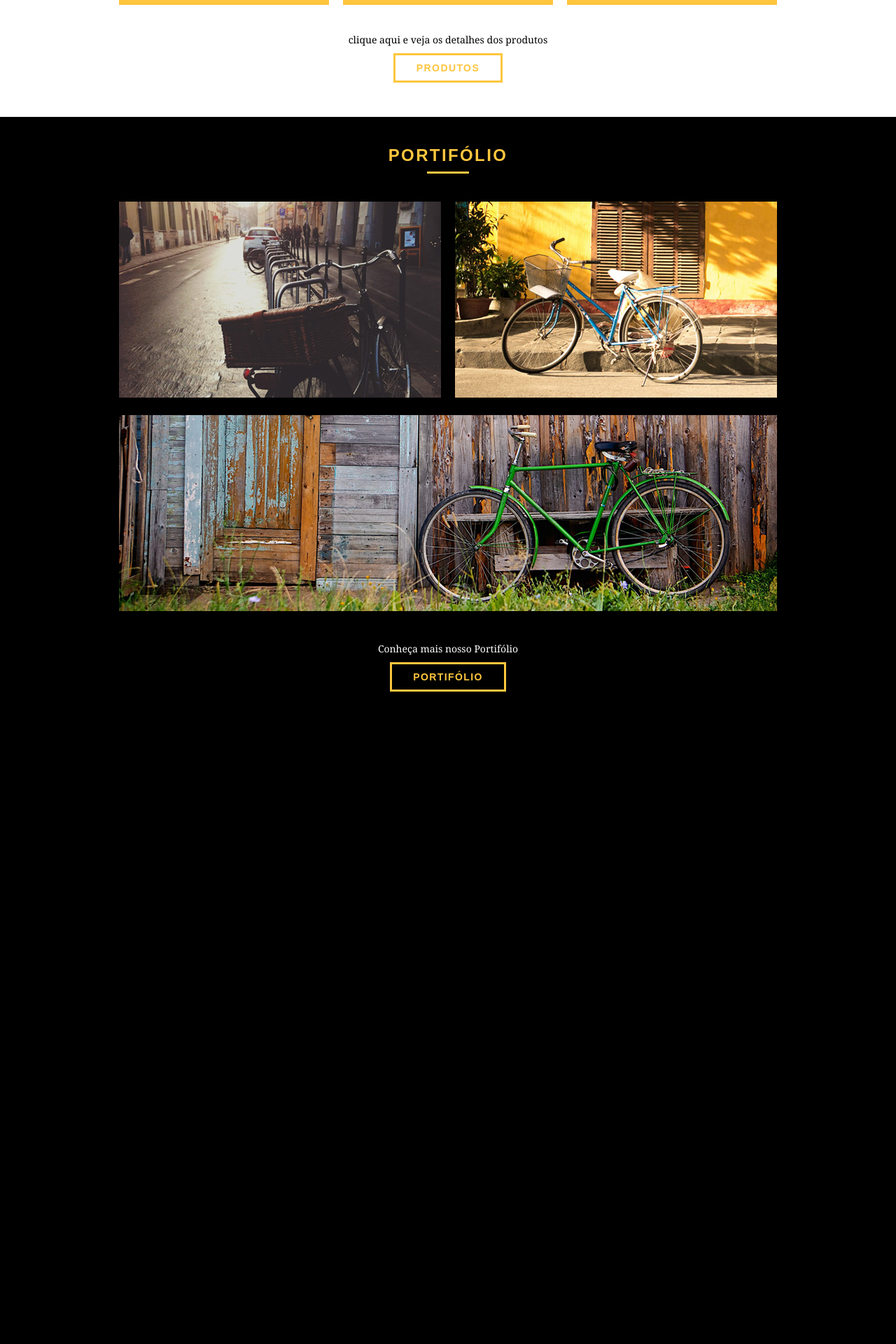
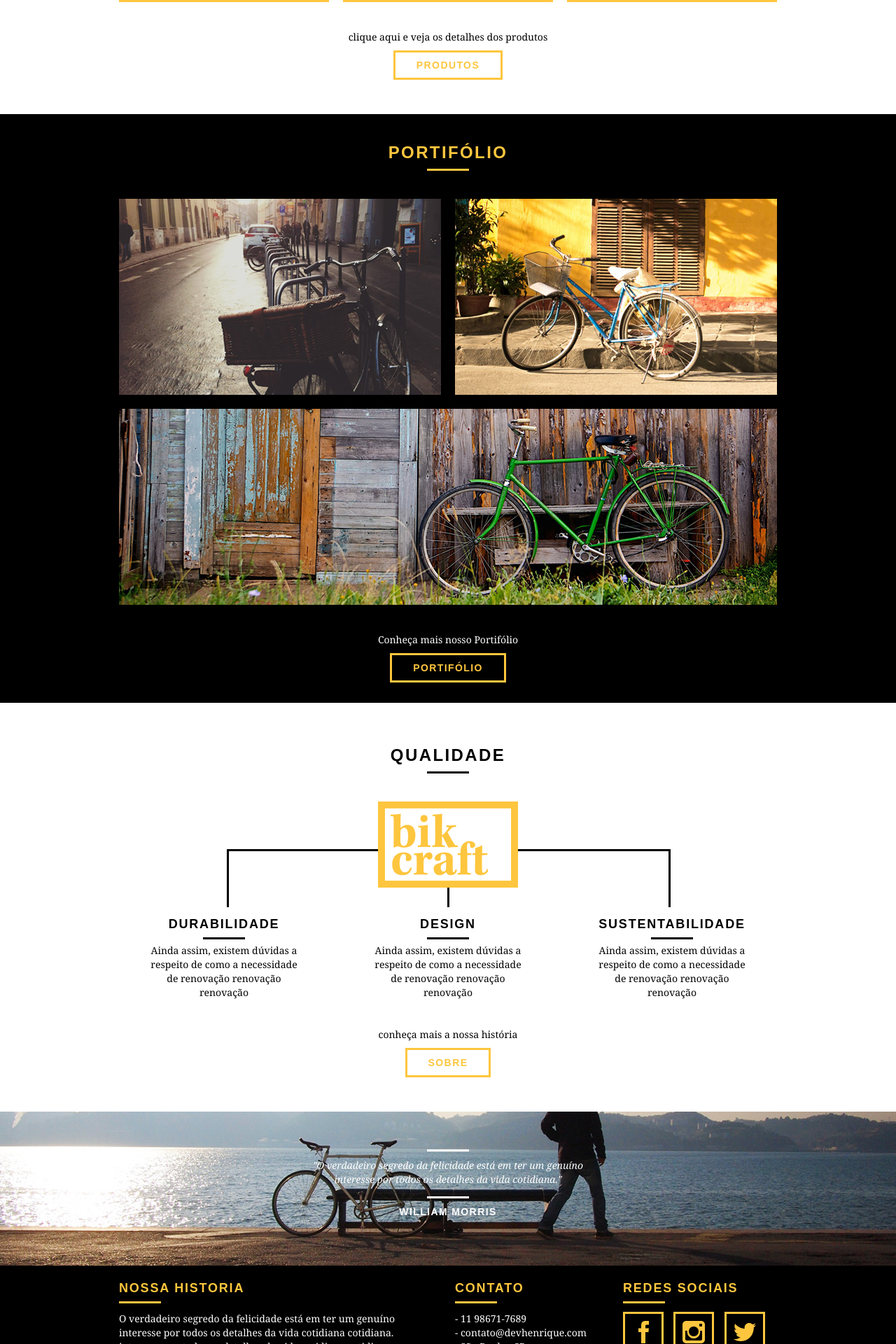
Before and after one commit to BricksSoldier2094/bikcraft.github.io, a PHP site: page / in a window 1280 px wide. Shown: the part 880-2800 px from the top of the page at 70% size. Before the commit the page ends 1868 px from the top, so only its background shows below. Run offline with PHP 8.4, Linux system fonts and the light colour scheme.

Commit message:
Home finished
Concluido a marcação e estilo da pagina home.

```diff
--- a/web/css/style.css
+++ b/web/css/style.css
@@ -8,6 +8,10 @@ p{
     font-family: Georgia, 'Times New Roman', Times, serif;
     font-size: 14px;
     line-height: 20px;
+}
+
+img {
+    display: block;
 }
 
 
@@ -210,3 +214,122 @@ p{
 .portfolio .call p{
     color: #fff;
 }
+
+/* QUALIDADE */
+.qualidade{
+    padding: 60px 0;
+}
+
+.qualidade::after{
+    content: "";
+    width: 634px;
+    height: 83px;
+    display: block;
+    background: url("../img/linhas.png") no-repeat center;
+    position: absolute;
+    top: 209px;
+    right: 162px;
+    z-index: -1;
+}
+
+.qualidade img{
+    margin: 0 auto;
+}
+
+.qualidade_lista{
+    padding-top: 20px
+}
+
+.qualidade_lista li{
+    text-align: center;
+    padding: 0 40px;
+}
+
+.qualidade_lista li h3{
+    font-weight: bold;
+    font-size: 18px;
+    line-height: 25px;
+    text-transform: uppercase;
+    letter-spacing: .1em;
+    margin-top: 20px;
+
+}
+
+.qualidade_lista li h3::after{
+    content: "";
+    display: block;
+    width: 60px;
+    height: 3px;
+    background: #000;
+    margin: 6px auto;
+}
+
+/* QUBERA */
+.quebra{
+    width: 100%;
+    height: 220px;
+    background: url("../img/bg-footer.jpg") no-repeat center;
+    background-size: cover;
+    text-align: center;
+    padding-top: 40px;
+}
+
+.quebra .quote-externo{
+    max-width: 400px;
+}
+
+.footer{
+    width: 100%;
+    background: #000;
+    color: #fff;
+    padding: 20px 0;
+}
+
+.footer h3{
+    font-size: 18px;
+    line-height: 25px;
+    color: #fec63e;
+    text-transform: uppercase;
+    letter-spacing: .1em;
+    font-weight: bold;
+}
+
+.footer h3::after{
+    content: "";
+    display: block;
+    width: 60px;
+    height: 3px;
+    background: #fec63e;
+    margin: 6px 0 12px 0;
+}
+
+.footer_historia{
+    padding-right: 40px;
+}
+
+.footer_contato  ul li{
+    font-size: 14px;
+    line-height: 20px;
+    font-family: Georgia, 'Times New Roman', Times, serif;
+}
+
+.footer_redes ul li{
+    display: inline-block;
+    margin-right: 10px;
+}
+
+.footer_redes ul li a{
+    border: 3px solid #fec63e;
+    display: block;
+    padding: 10px;
+}
+
+.footer_redes ul li a:hover{
+    border-color: #fff;
+}
+
+.copy{
+    width: 100%;
+    background: #fec63e;
+    padding: 20px 0;
+}
--- a/web/index.html
+++ b/web/index.html
@@ -11,6 +11,7 @@
 	</head>
 	<body>
 
+		<!--Header-->
 		<header class="header">
 			<!--container principal-->
 			<div class="container">
@@ -109,5 +110,89 @@
 
 		</section>
 
+		<!--Section de qualidade-->
+		<section class="qualidade container">
+			<h2 class="subtitulo">Qualidade</h2>
+			<img src="img/bikcraft-qualidade.png" alt="Bikcraft">
+			<ul class="qualidade_lista ">
+				<li class="grid-1-3">
+					<h3>Durabilidade</h3>
+					<p>Ainda assim, existem dúvidas a respeito de como a necessidade de renovação renovação renovação</p>
+				</li>
+
+				<li class="grid-1-3">
+					<h3>Design</h3>
+					<p>Ainda assim, existem dúvidas a respeito de como a necessidade de renovação renovação renovação</p>
+				</li>
+
+				<li class="grid-1-3">
+					<h3>Sustentabilidade</h3>
+					<p>Ainda assim, existem dúvidas a respeito de como a necessidade de renovação renovação renovação</p>
+				</li>
+			</ul>
+
+			<div class="call">
+				<p>conheça mais a nossa história</p>
+				<a href="portfolio.html" class="btn btn-preto">Sobre</a>
+			</div>
+
+		</section>
+
+		<!--Section de footer-->
+		<section class="quebra">
+			<blockquote class="quote-externo container">
+				<p>"O verdadeiro segredo da felicidade está em ter um genuíno
+				interesse por todos os detalhes da vida cotidiana."</p>
+			<cite>
+				WILLIAM MORRIS
+			</cite>
+			</blockquote>
+		</section>
+
+		<footer>
+			<div class="footer">
+				<div class="container">
+					<!--Nossa historia-->
+					<div class="grid-8 footer_historia">
+						<h3>NOSSA HISTORIA</h3>
+						<p>O verdadeiro segredo da felicidade está em ter um genuíno interesse por todos os detalhes da vida cotidiana cotidiana.
+						interesse por todos os detalhes da vida cotidiana cotidiana.</p>
+					</div>
+
+					<!--contato-->
+					<div class="grid-4 footer_contato">
+						<h3>Contato</h3>
+						<ul>
+							<li>- 11 98671-7689</li>
+							<li>- contato@devhenrique.com</li>
+							<li>- São Paulo - SP</li>
+						</ul>
+					</div>
+
+					<!--Redes sociais-->
+					<div class="grid-4 footer_redes">
+						<h3>Redes sociais</h3>
+						<ul>
+							<li>
+								<a href="http://facebook.com" target="_blank"><img src="img/redes-sociais/facebook.png" alt="Bikcraft - Facebook"></a>
+							</li>
+							<li>
+								<a href="http://instagram.com" target="_blank"><img src="img/redes-sociais/instagram.png" alt="Bikcraft - Instagram"></a>
+							</li>
+							<li>
+								<a href="http://twitter.com" target="_blank"><img src="img/redes-sociais/twitter.png" alt="Bikcraft - Twitter"></a>
+							</li>
+						</ul>
+					</div>
+				</div>
+			</div>
+
+			<div class="copy">
+				<div class="container">
+					<p class="grid-16">Bikcraft 2019 - Alguns direitos reservados.</p>
+				</div>
+			</div>
+		</footer>
+
 	</body>
 </html>
```
